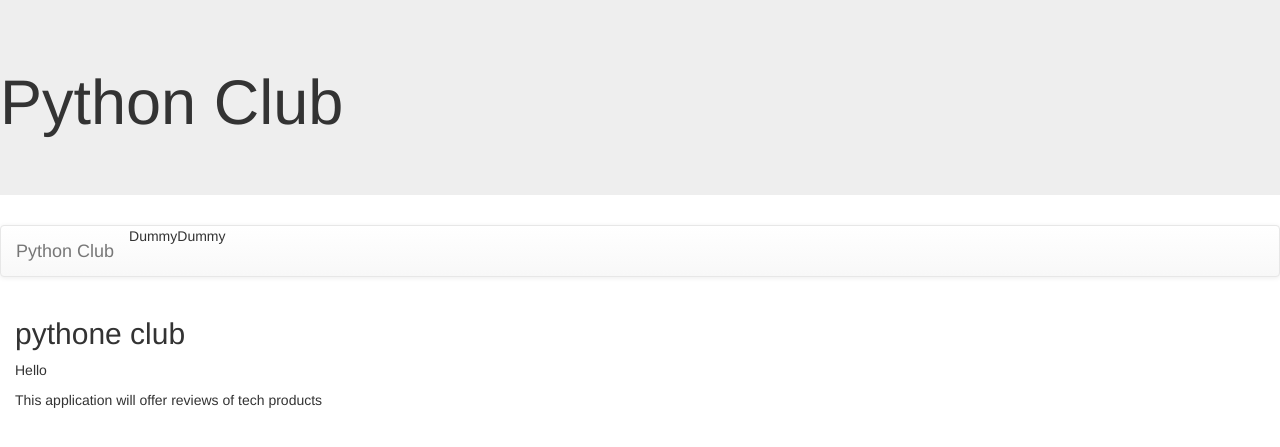
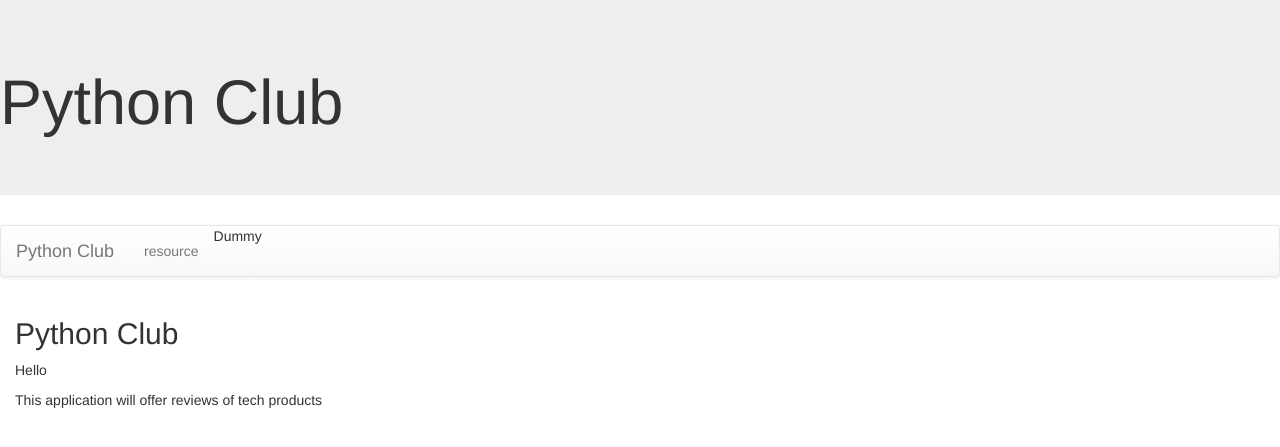
Before and after one commit to way9z/pythonclub, a Django app: template club/templates/club/index.html in a window 1280 px wide. Shown: the top 447 px of the page. Run offline with Django 3.2, Linux system fonts and the light colour scheme; the template is opened without the code that fills it, so the values that code supplies are empty; some libraries are stand-ins or nearby versions.

Commit message:
commitfive

```diff
--- a/club/templates/base.html
+++ b/club/templates/base.html
@@ -1,7 +1,7 @@
 <!DOCTYPE html>
  <html>
 <head>
-<title>Tech Review</title>
+<title>Python Club</title>
 <link rel="stylesheet" href="//maxcdn.bootstrapcdn.com/bootstrap/3.2.0/css/bootstrap.min.css">
 <link rel="stylesheet" href="//maxcdn.bootstrapcdn.com/bootstrap/3.2.0/css/bootstrap-theme.min.css">
 <link href='//fonts.googleapis.com/css?family=Lobster&subset=latin,latin-ext' rel='stylesheet' type='text/css'>
@@ -16,7 +16,7 @@
 <a class="navbar-brand" href="{% url 'index' %}">Python Club</a>
 </div>
 <ul class="nav navbar-nav">
-<li>Dummy</li>
+<li> <a href="{% url 'types' %}">resource</a> </li>
 <li>Dummy</li>
 </ul>
 </div>
--- a/club/templates/club/index.html
+++ b/club/templates/club/index.html
@@ -1,6 +1,6 @@
 {% extends 'base.html' %}
 {% block content %}
-<h2>pythone club</h2>
+<h2>Python Club</h2>
 <p> Hello </p>
 <p> This application will offer reviews of tech products</p>
 {% endblock content %}
--- a/club/urls.py
+++ b/club/urls.py
@@ -3,4 +3,5 @@ from . import views
 
 urlpatterns = [
   path('', views.index, name='index'),
+  path('gettypes/', views.gettypes, name='types'),
 ]
--- a/club/views.py
+++ b/club/views.py
@@ -1,5 +1,10 @@
 from django.shortcuts import render
+from .models import Meeting, MeetingMinutes, Event, Resource
 
 # Create your views here.
 def index(request):
     return render(request, 'club/index.html')
+
+def gettypes(request):
+    type_list=Resource.objects.all()
+    return render(request, 'club/resource.html',{'type_list': type_list})
```
Also changed, not shown: club/templates/club/resource.html (added, +8 -0 lines).
